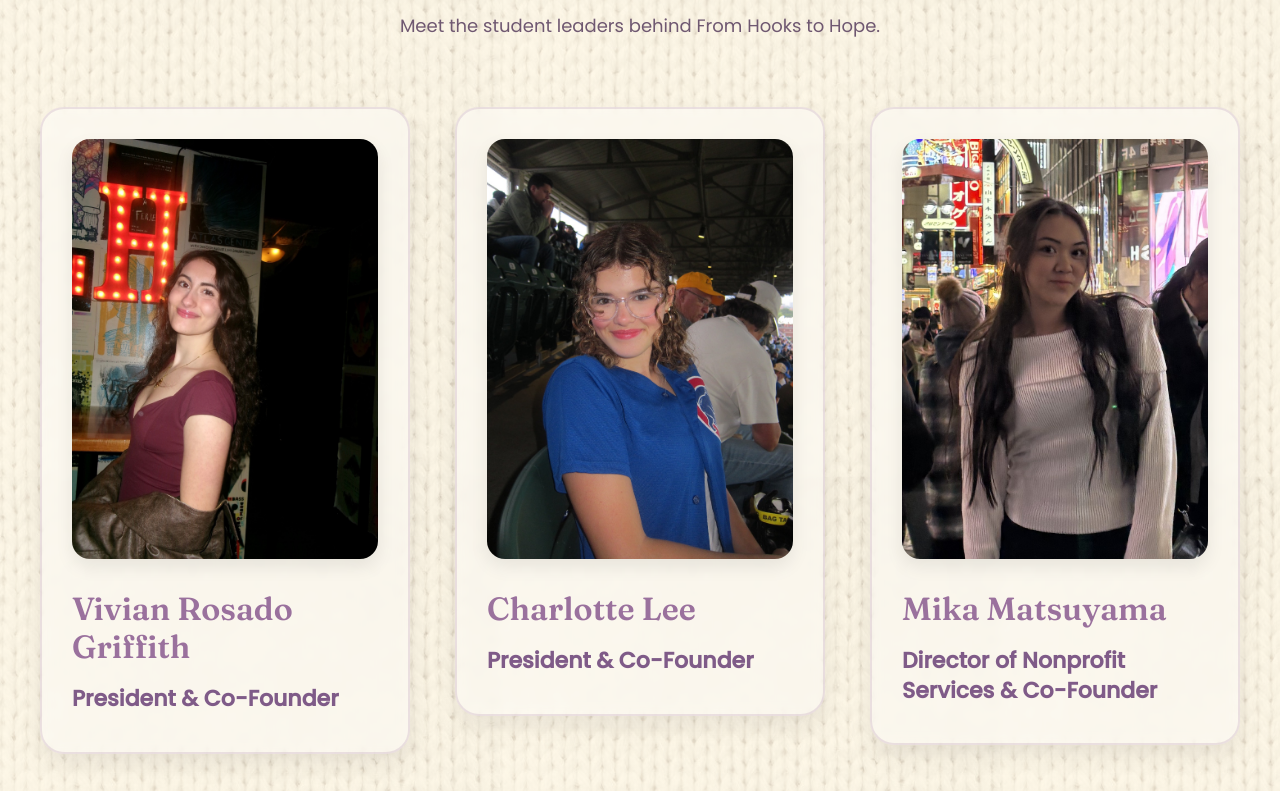
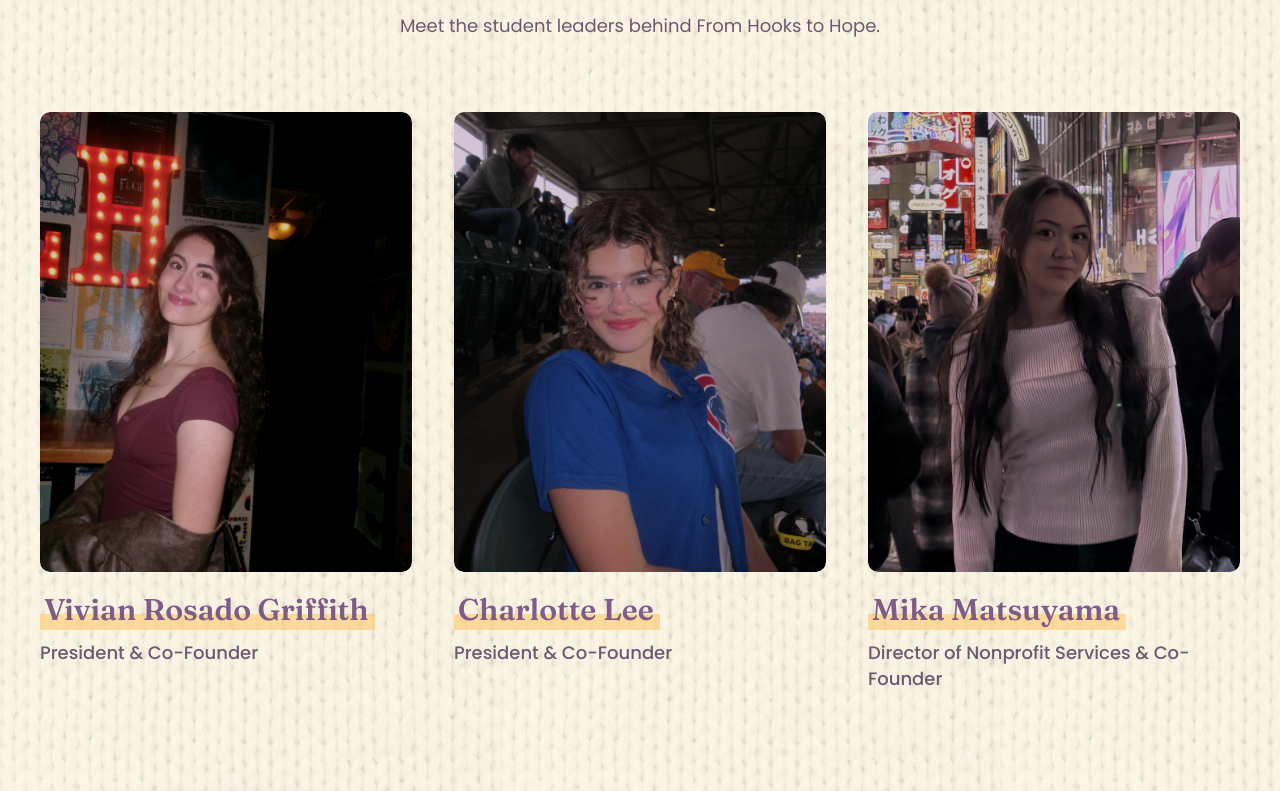
Before and after one commit to clee801/clee801.github.io, a plain HTML site: page ourteam.html in a window 1280 px wide. Shown: the part 377-1168 px from the top of the page. Drawn offline with Linux system fonts and the light colour scheme; a web font is replaced by a local one.

Commit message:
Update style.css

```diff
--- a/style.css
+++ b/style.css
@@ -521,23 +521,19 @@ nav li:hover > a{
 
 .team-grid{
   grid-template-columns:1fr;
-    gap:28px;
-  }
-
-  .team-card{
-    padding:24px;
+  gap:34px;
+}
+
+.team-card img{
+  height:380px;
 }
 
 .team-name{
   font-size:28px;
 }
 
-  .team-card img{
-    height:340px;
-  }
-
 .team-role{
-    font-size:20px;
+  font-size:18px;
 }
 
   .about-hero{
@@ -1042,6 +1038,7 @@ nav li:hover > a{
 
 
 /* OUR TEAM PAGE */
+
 .team-page{
   background:
     linear-gradient(rgba(255,246,224,0.72), rgba(255,246,224,0.72)),
@@ -1053,7 +1050,7 @@ nav li:hover > a{
 
 .team-heading{
   text-align:center;
-  margin-bottom:65px;
+  margin-bottom:70px;
 }
 
 .team-heading h1{
@@ -1074,12 +1071,6 @@ nav li:hover > a{
   border-radius:2px;
 }
 
-@keyframes dividerGrow{
-  to{
-    transform:scaleX(1);
-  }
-}
-
 .team-heading p{
   font-size:18px;
   color:#6f5871;
@@ -1089,71 +1080,70 @@ nav li:hover > a{
 }
 
 .team-grid{
-  max-width:1400px;
+  max-width:1380px;
   margin:0 auto;
   display:grid;
   grid-template-columns:repeat(3, minmax(0, 1fr));
-  gap:45px;
+  gap:42px;
   align-items:start;
 }
 
 .team-card{
-  background:rgba(255,255,255,0.42);
-  border:2px solid rgba(154,113,157,0.18);
-  border-radius:24px;
-  padding:30px;
+  background:none;
+  border:none;
+  border-radius:0;
+  padding:0;
+  box-shadow:none;
   text-align:left;
-  box-shadow:0 10px 24px rgba(0,0,0,0.08);
-  backdrop-filter:blur(6px);
-  -webkit-backdrop-filter:blur(6px);
-  transition:transform 0.25s ease, box-shadow 0.25s ease;
-}
-
-.team-card:hover{
-  transform:translateY(-8px);
-  box-shadow:0 16px 30px rgba(0,0,0,0.12);
-}
-
-.team-name{
-  color:#9a719d;
-  font-size:32px;
-  line-height:1.2;
-  margin:0 0 18px 0;
-  font-family:'Fraunces', serif;
+}
+
+.team-photo-wrap{
+  position:relative;
+  overflow:hidden;
+  border-radius:10px;
+  margin-bottom:20px;
+}
+
+.team-photo-wrap::after{
+  content:"";
+  position:absolute;
+  inset:0;
+  background:rgba(122, 77, 135, 0.34);
+  mix-blend-mode:multiply;
+  pointer-events:none;
 }
 
 .team-card img{
   width:100%;
-  height:420px;
+  height:460px;
   object-fit:cover;
-  border-radius:18px;
-  margin-bottom:24px;
-  box-shadow:0 8px 18px rgba(0,0,0,0.08);
-  transition:transform 0.35s ease;
-}
-
-.team-card:hover img{
-  transform:scale(1.03);
+  display:block;
+  border-radius:10px;
+  filter:saturate(0.88) contrast(1.02);
+}
+
+.team-name{
+  display:inline-block;
+  margin:0 0 10px 0;
+  font-size:30px;
+  line-height:1.2;
+  color:#7f5b88;
+  font-family:'Fraunces', serif;
+  background:linear-gradient(transparent 58%, rgba(255,197,96,0.55) 58%);
+  padding:0 6px 2px 4px;
 }
 
 .team-role{
-  font-size:22px;
-  color:#7f5b88;
-  font-weight:600;
-  line-height:1.35;
-  margin:0 0 8px 0;
-}
-
-.team-experience{
-  font-size:15px;
+  font-size:18px;
   color:#6f5871;
-  line-height:1.6;
+  font-weight:500;
+  line-height:1.45;
   margin:0;
 }
 
 .team-button-wrap{
   text-align:center;
-  margin-top:55px;
+  margin-top:60px;
 }
 
 .team-button{
@@ -1174,10 +1164,6 @@ nav li:hover > a{
   transform:translateY(-3px);
   box-shadow:0 14px 28px rgba(154,113,157,0.34);
 }
-
-
-
-
 
 
 /* ABOUT PAGE */
```
Lines whose indentation alone changed are shown as unchanged.
